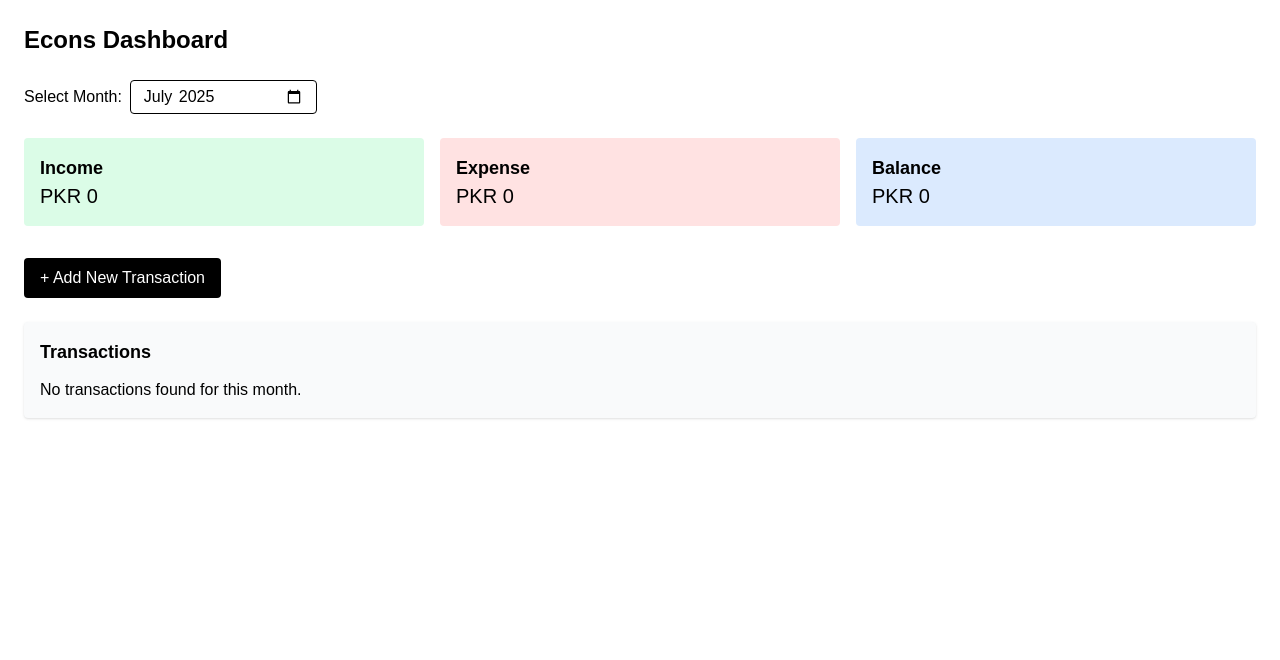
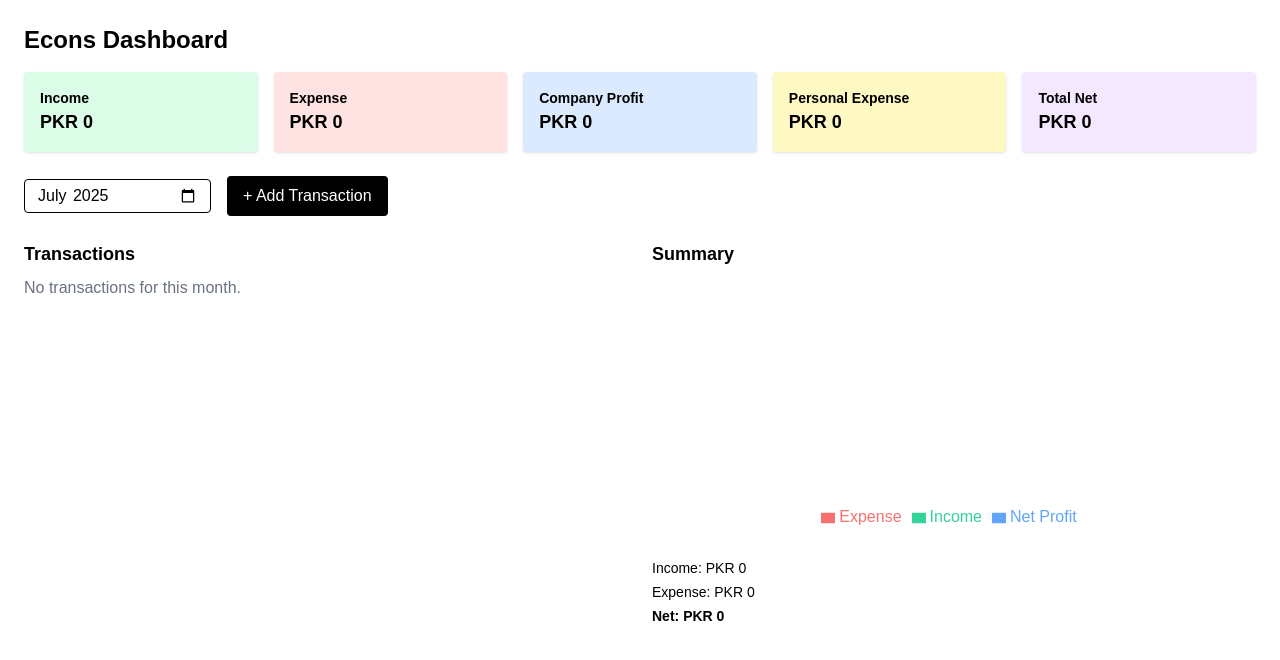
Before and after one commit to engromerbaig/econs-dashboard, a Next.js app: page /dashboard in a window 1280 px wide. Shown: the top 660 px of the page. Built offline with nearby package versions, Linux system fonts and the light colour scheme.

Commit message:
better but charts need imporvement latter

```diff
--- a/src/app/dashboard/page.tsx
+++ b/src/app/dashboard/page.tsx
@@ -1,205 +1,82 @@
 'use client';
 
 import { useState } from 'react';
-import { formatPKR } from '@/lib/format';
-import Modal from '@/components/Modal';
-
-type TransactionType = 'income' | 'expense';
-
-interface Transaction {
-  id: number;
-  date: string;
-  amount: number;
-  type: TransactionType;
-  category: string;
-  description?: string;
-}
-
-const incomeCategories = ['OK Builder', 'Tanveer Associate', 'Khaybaani Builders'];
-const expenseCategories = ['Utilities', 'Salary', 'Petrol', 'Prints', 'Misc'];
+import AddTransactionModal, { Transaction } from '@/components/AddTransactionModal';
+import TransactionList from '@/components/TransactionList';
+import TransactionSummary from '@/components/TransactionSummary';
 
 export default function DashboardPage() {
-  const [selectedMonth, setSelectedMonth] = useState('2025-07');
   const [transactions, setTransactions] = useState<Transaction[]>([]);
   const [modalOpen, setModalOpen] = useState(false);
-  const [type, setType] = useState<TransactionType>('expense');
-  const [amount, setAmount] = useState('');
-  const [category, setCategory] = useState('');
-  const [customCategory, setCustomCategory] = useState('');
-  const [date, setDate] = useState('');
-  const [description, setDescription] = useState('');
+  const [selectedMonth, setSelectedMonth] = useState('2025-07');
+
+  const handleAdd = (tx: Transaction) => {
+    setTransactions([tx, ...transactions]);
+  };
 
   const filtered = transactions.filter(tx => tx.date.startsWith(selectedMonth));
   const totalIncome = filtered.filter(tx => tx.type === 'income').reduce((sum, tx) => sum + tx.amount, 0);
   const totalExpense = filtered.filter(tx => tx.type === 'expense').reduce((sum, tx) => sum + tx.amount, 0);
-  const balance = totalIncome - totalExpense;
-
-  const handleAddTransaction = () => {
-    if (!amount || !date || (!category && !customCategory)) return alert('Fill all required fields');
-
-    const newTx: Transaction = {
-      id: Date.now(),
-      type,
-      date,
-      amount: parseInt(amount),
-      category: customCategory || category,
-      description,
-    };
-
-    setTransactions([newTx, ...transactions]);
-    setModalOpen(false);
-    // Reset
-    setAmount('');
-    setCategory('');
-    setCustomCategory('');
-    setDate('');
-    setDescription('');
-  };
-
-  const currentCategories = type === 'income' ? incomeCategories : expenseCategories;
+  const companyProfit = totalIncome - totalExpense;
+  const personalExpense = 0; // future support
+  const totalNet = companyProfit - personalExpense;
 
   return (
     <main className="min-h-screen p-6 bg-white">
-      <h1 className="text-2xl font-bold mb-6">Econs Dashboard</h1>
+      <h1 className="text-2xl font-bold mb-4">Econs Dashboard</h1>
 
-      <div className="mb-6">
-        <label className="mr-2 font-medium">Select Month:</label>
+      {/* Summary Boxes */}
+      <div className="grid grid-cols-1 sm:grid-cols-3 lg:grid-cols-5 gap-4 mb-6">
+        <div className="p-4 bg-green-100 rounded shadow">
+          <h2 className="text-sm font-semibold">Income</h2>
+          <p className="text-lg font-bold">PKR {totalIncome.toLocaleString('en-IN')}</p>
+        </div>
+        <div className="p-4 bg-red-100 rounded shadow">
+          <h2 className="text-sm font-semibold">Expense</h2>
+          <p className="text-lg font-bold">PKR {totalExpense.toLocaleString('en-IN')}</p>
+        </div>
+        <div className="p-4 bg-blue-100 rounded shadow">
+          <h2 className="text-sm font-semibold">Company Profit</h2>
+          <p className="text-lg font-bold">PKR {companyProfit.toLocaleString('en-IN')}</p>
+        </div>
+        <div className="p-4 bg-yellow-100 rounded shadow">
+          <h2 className="text-sm font-semibold">Personal Expense</h2>
+          <p className="text-lg font-bold">PKR {personalExpense.toLocaleString('en-IN')}</p>
+        </div>
+        <div className="p-4 bg-purple-100 rounded shadow">
+          <h2 className="text-sm font-semibold">Total Net</h2>
+          <p className="text-lg font-bold">PKR {totalNet.toLocaleString('en-IN')}</p>
+        </div>
+      </div>
+
+      {/* Month Picker + Add Button */}
+      <div className="mb-6 flex items-center gap-4">
         <input
           type="month"
           value={selectedMonth}
           onChange={(e) => setSelectedMonth(e.target.value)}
-          className="border rounded px-3 py-1"
+          className="border px-3 py-1 rounded"
         />
+        <button
+          onClick={() => setModalOpen(true)}
+          className="bg-black text-white px-4 py-2 rounded"
+        >
+          + Add Transaction
+        </button>
       </div>
 
-      <div className="grid grid-cols-1 sm:grid-cols-3 gap-4 mb-8">
-        <div className="p-4 bg-green-100 rounded">
-          <h2 className="text-lg font-semibold">Income</h2>
-          <p className="text-xl">{formatPKR(totalIncome)}</p>
-        </div>
-        <div className="p-4 bg-red-100 rounded">
-          <h2 className="text-lg font-semibold">Expense</h2>
-          <p className="text-xl">{formatPKR(totalExpense)}</p>
-        </div>
-        <div className="p-4 bg-blue-100 rounded">
-          <h2 className="text-lg font-semibold">Balance</h2>
-          <p className="text-xl">{formatPKR(balance)}</p>
-        </div>
+      {/* Transactions & Summary */}
+      <div className="grid grid-cols-1 md:grid-cols-2 gap-6">
+        <TransactionList transactions={transactions} selectedMonth={selectedMonth} />
+        <TransactionSummary transactions={transactions} selectedMonth={selectedMonth} />
       </div>
 
-      <button
-        onClick={() => setModalOpen(true)}
-        className="mb-6 px-4 py-2 bg-black text-white rounded hover:bg-gray-800"
-      >
-        + Add New Transaction
-      </button>
-
-      <div className="bg-gray-50 rounded p-4 shadow-sm">
-        <h3 className="text-lg font-bold mb-3">Transactions</h3>
-        {filtered.length === 0 ? (
-          <p>No transactions found for this month.</p>
-        ) : (
-          <ul className="space-y-2">
-            {filtered.map((tx) => (
-              <li key={tx.id} className="border-b py-2">
-                <div className="flex justify-between">
-                  <span>{tx.category}</span>
-                  <span>{formatPKR(tx.amount)}</span>
-                </div>
-                <div className="text-sm text-gray-600">
-                  {tx.type} • {tx.date}
-                </div>
-              </li>
-            ))}
-          </ul>
-        )}
-      </div>
-
-      {/* Modal for Add Transaction */}
-      <Modal isOpen={modalOpen} onClose={() => setModalOpen(false)}>
-        <h2 className="text-xl font-bold mb-4">Add Transaction</h2>
-
-        {/* Type Toggle */}
-        <div className="flex gap-4 mb-4">
-          <button
-            onClick={() => setType('income')}
-            className={`px-4 py-2 rounded ${type === 'income' ? 'bg-green-200' : 'bg-gray-200'}`}
-          >
-            Income
-          </button>
-          <button
-            onClick={() => setType('expense')}
-            className={`px-4 py-2 rounded ${type === 'expense' ? 'bg-red-200' : 'bg-gray-200'}`}
-          >
-            Expense
-          </button>
-        </div>
-
-        <div className="mb-4">
-          <label className="block mb-1 font-medium">Amount (PKR)</label>
-          <input
-            type="number"
-            className="w-full border rounded px-3 py-2"
-            value={amount}
-            onChange={(e) => setAmount(e.target.value)}
-            required
-          />
-        </div>
-
-        <div className="mb-4">
-          <label className="block mb-1 font-medium">Category</label>
-          <select
-            className="w-full border rounded px-3 py-2"
-            value={category}
-            onChange={(e) => setCategory(e.target.value)}
-          >
-            <option value="">Select...</option>
-            {currentCategories.map((cat) => (
-              <option key={cat} value={cat}>
-                {cat}
-              </option>
-            ))}
-          </select>
-        </div>
-
-        <div className="mb-4">
-          <label className="block mb-1 font-medium">Or Add New Category</label>
-          <input
-            type="text"
-            className="w-full border rounded px-3 py-2"
-            value={customCategory}
-            onChange={(e) => setCustomCategory(e.target.value)}
-          />
-        </div>
-
-        <div className="mb-4">
-          <label className="block mb-1 font-medium">Date</label>
-          <input
-            type="date"
-            className="w-full border rounded px-3 py-2"
-            value={date}
-            onChange={(e) => setDate(e.target.value)}
-            required
-          />
-        </div>
-
-        <div className="mb-4">
-          <label className="block mb-1 font-medium">Description (optional)</label>
-          <input
-            type="text"
-            className="w-full border rounded px-3 py-2"
-            value={description}
-            onChange={(e) => setDescription(e.target.value)}
-          />
-        </div>
-
-        <button
-          onClick={handleAddTransaction}
-          className="w-full bg-black text-white py-2 rounded hover:bg-gray-800"
-        >
-          Save
-        </button>
-      </Modal>
+      {/* Modal */}
+      <AddTransactionModal
+        isOpen={modalOpen}
+        onClose={() => setModalOpen(false)}
+        onAdd={handleAdd}
+      />
     </main>
   );
 }
--- /dev/null
+++ b/src/components/AddTransactionModal.tsx
@@ -0,0 +1,81 @@
+'use client';
+
+import { useState } from 'react';
+import Modal from './Modal';
+
+type TransactionType = 'income' | 'expense';
+
+interface Props {
+  isOpen: boolean;
+  onClose: () => void;
+  onAdd: (tx: Transaction) => void;
+}
+
+export interface Transaction {
+  id: number;
+  date: string;
+  amount: number;
+  type: TransactionType;
+  category: string;
+  description?: string;
+}
+
+const incomeCategories = ['OK Builder', 'Tanveer Associate', 'Khaybaani Builders'];
+const expenseCategories = ['Utilities', 'Salary', 'Petrol', 'Prints', 'Misc'];
+
+export default function AddTransactionModal({ isOpen, onClose, onAdd }: Props) {
+  const [type, setType] = useState<TransactionType>('expense');
+  const [amount, setAmount] = useState('');
+  const [category, setCategory] = useState('');
+  const [customCategory, setCustomCategory] = useState('');
+  const [date, setDate] = useState('');
+  const [description, setDescription] = useState('');
+
+  const currentCategories = type === 'income' ? incomeCategories : expenseCategories;
+
+  const handleSubmit = () => {
+    if (!amount || !date || (!category && !customCategory)) {
+      alert('Fill all required fields');
+      return;
+    }
+
+    onAdd({
+      id: Date.now(),
+      type,
+      date,
+      amount: parseInt(amount),
+      category: customCategory || category,
+      description,
+    });
+
+    // Reset
+    setAmount('');
+    setCategory('');
+    setCustomCategory('');
+    setDate('');
+    setDescription('');
+    setType('expense');
+    onClose();
+  };
+
+  return (
+    <Modal isOpen={isOpen} onClose={onClose}>
+      <h2 className="text-xl font-bold mb-4">Add Transaction</h2>
+      <div className="flex gap-4 mb-4">
+        <button onClick={() => setType('income')} className={`px-4 py-2 rounded ${type === 'income' ? 'bg-green-200' : 'bg-gray-200'}`}>Income</button>
+        <button onClick={() => setType('expense')} className={`px-4 py-2 rounded ${type === 'expense' ? 'bg-red-200' : 'bg-gray-200'}`}>Expense</button>
+      </div>
+
+      <input type="number" placeholder="Amount (PKR)" className="w-full mb-3 border px-3 py-2 rounded" value={amount} onChange={(e) => setAmount(e.target.value)} />
+      <select className="w-full mb-3 border px-3 py-2 rounded" value={category} onChange={(e) => setCategory(e.target.value)}>
+        <option value="">Select Category</option>
+        {currentCategories.map(c => <option key={c}>{c}</option>)}
+      </select>
+      <input type="text" placeholder="Or add new category" className="w-full mb-3 border px-3 py-2 rounded" value={customCategory} onChange={(e) => setCustomCategory(e.target.value)} />
+      <input type="date" className="w-full mb-3 border px-3 py-2 rounded" value={date} onChange={(e) => setDate(e.target.value)} />
+      <input type="text" placeholder="Description (optional)" className="w-full mb-4 border px-3 py-2 rounded" value={description} onChange={(e) => setDescription(e.target.value)} />
+
+      <button onClick={handleSubmit} className="w-full bg-black text-white py-2 rounded">Save</button>
+    </Modal>
+  );
+}
--- /dev/null
+++ b/src/components/TransactionList.tsx
@@ -0,0 +1,32 @@
+import { Transaction } from './AddTransactionModal';
+import { formatPKR } from '@/lib/format';
+
+interface Props {
+  transactions: Transaction[];
+  selectedMonth: string;
+}
+
+export default function TransactionList({ transactions, selectedMonth }: Props) {
+  const filtered = transactions.filter(tx => tx.date.startsWith(selectedMonth));
+
+  return (
+    <div>
+      <h2 className="text-lg font-bold mb-2">Transactions</h2>
+      {filtered.length === 0 ? (
+        <p className="text-gray-500">No transactions for this month.</p>
+      ) : (
+        <ul className="space-y-2">
+          {filtered.map(tx => (
+            <li key={tx.id} className="border-b py-2">
+              <div className="flex justify-between">
+                <span>{tx.category}</span>
+                <span>{formatPKR(tx.amount)}</span>
+              </div>
+              <div className="text-sm text-gray-600">{tx.type} • {tx.date}</div>
+            </li>
+          ))}
+        </ul>
+      )}
+    </div>
+  );
+}
--- /dev/null
+++ b/src/components/TransactionSummary.tsx
@@ -0,0 +1,44 @@
+import { PieChart, Pie, Cell, Tooltip, Legend, ResponsiveContainer } from 'recharts';
+import { Transaction } from './AddTransactionModal';
+import { formatPKR } from '@/lib/format';
+
+interface Props {
+  transactions: Transaction[];
+  selectedMonth: string;
+}
+
+export default function TransactionSummary({ transactions, selectedMonth }: Props) {
+  const filtered = transactions.filter(tx => tx.date.startsWith(selectedMonth));
+  const income = filtered.filter(tx => tx.type === 'income').reduce((a, b) => a + b.amount, 0);
+  const expense = filtered.filter(tx => tx.type === 'expense').reduce((a, b) => a + b.amount, 0);
+  const net = income - expense;
+
+  const chartData = [
+    { name: 'Income', value: income },
+    { name: 'Expense', value: expense },
+    { name: 'Net Profit', value: net < 0 ? 0 : net },
+  ];
+
+  const COLORS = ['#34d399', '#f87171', '#60a5fa'];
+
+  return (
+    <div className="w-full">
+      <h2 className="text-lg font-bold mb-4">Summary</h2>
+      <ResponsiveContainer width="100%" height={250}>
+        <PieChart>
+          <Pie data={chartData} dataKey="value" nameKey="name" outerRadius={80} label>
+            {chartData.map((_, i) => <Cell key={i} fill={COLORS[i % COLORS.length]} />)}
+          </Pie>
+          <Tooltip />
+          <Legend />
+        </PieChart>
+      </ResponsiveContainer>
+
+      <div className="mt-6 text-sm space-y-1">
+        <div>Income: {formatPKR(income)}</div>
+        <div>Expense: {formatPKR(expense)}</div>
+        <div className="font-bold">Net: {formatPKR(net)}</div>
+      </div>
+    </div>
+  );
+}
```
Also changed, not shown: package.json (+6 -5 lines), 1 other file (tests, documents, lock files or other folders).
